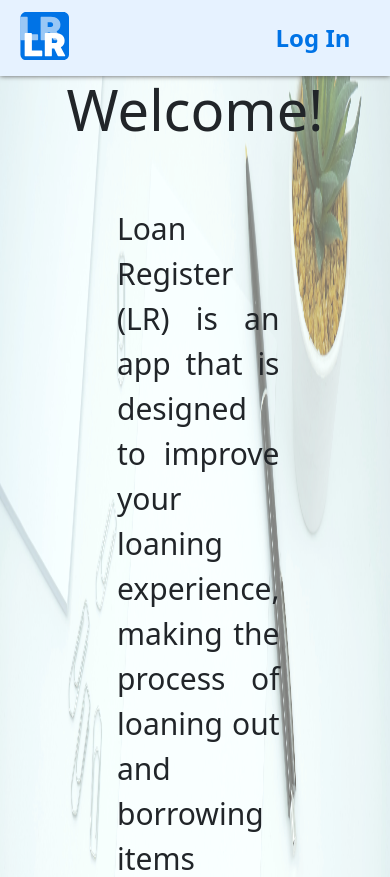
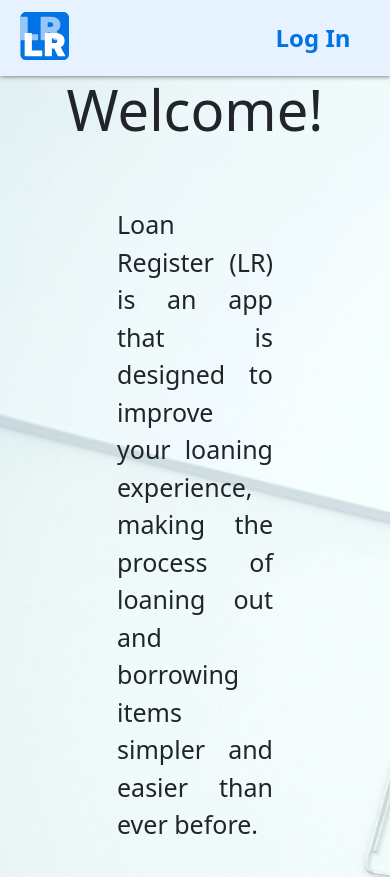
Before and after one commit to IT-Project-Server-Monkeys/Loan-Register-Frontend, a React (Create React App) app: page / in a window 390 px wide. Shown: the top 877 px of the page. Built offline with nearby package versions, Linux system fonts and the light colour scheme.

Commit message:
made landing page responsive

```diff
--- a/src/pages/Home.js
+++ b/src/pages/Home.js
@@ -1,5 +1,6 @@
 import React from "react";
 import '../styles/LandingPage.scss';
+import { useMediaQuery } from 'react-responsive';
 
 const Home = () => {
 
@@ -7,13 +8,19 @@ const Home = () => {
     window.location.href='/signup';
   };
 
+  const isMobile = useMediaQuery({
+    query: "(max-device-width: 768px)",
+  });
+
   return (
     <div className={"landing-page"}>
+      <div className={isMobile? "mobile" : ""}>
+
         <div className={"background"}>
           <div className={"h1"}>
             Welcome!
           </div>
-        <div className={"text-box"}>
+          <div className={"p"}>
             Loan Register (LR) is an app that is designed to
             improve your loaning experience, making the process
             of loaning out and borrowing items simpler and easier than ever before.
@@ -25,6 +32,8 @@ const Home = () => {
               Get Started
           </button>
         </div>
+
+      </div>
     </div>
 
   );
--- a/src/styles/LandingPage.scss
+++ b/src/styles/LandingPage.scss
@@ -5,7 +5,8 @@
         justify-content: center;
         display: flex;
         background-image: url("../images/landingPageBackground.png");
-        background-repeat: round;
+        background-repeat: no-repeat;
+        background-size: cover;
         min-height: var(--main-height);
         align-items: center;
         flex-direction: column;
@@ -24,12 +25,34 @@
         font-size: 40px;
     }
 
-    .text-box{
+    .p{
         width: 40%;
         height: auto;
         text-align: justify;
         display: flex;
-        font-size: 30px;
+        font-size: 25px;
+    }
+
+    .mobile {
+
+        .h1 {
+            font-size: 40px;
+            text-align: center;
+        }
+
+        .h3 {
+            font-size: 30px;
+            text-align: center;
+            width: 80%;
+        }
+
+        .p{
+            width: 80%;
+            height: auto;
+            text-align: justify;
+            display: flex;
+            font-size: 18px;
+        }
     }
 
 }
--- a/src/styles/Login.scss
+++ b/src/styles/Login.scss
@@ -5,7 +5,8 @@
         justify-content: center;
         display: flex;
         background-image: url("../images/backgroundImage.png");
-        background-repeat: repeat-y;
+        background-repeat: no-repeat;
+        background-size: cover;
         min-height: var(--main-height);
         align-items: center;
     }
--- a/src/styles/Signup.scss
+++ b/src/styles/Signup.scss
@@ -5,7 +5,8 @@
         justify-content: center;
         display: flex;
         background-image: url("../images/backgroundImage.png");
-        background-repeat: repeat-y;
+        background-repeat: no-repeat;
+        background-size: cover;
         min-height: var(--main-height);
         align-items: center;
     }
```
Lines whose indentation alone changed are shown as unchanged.
